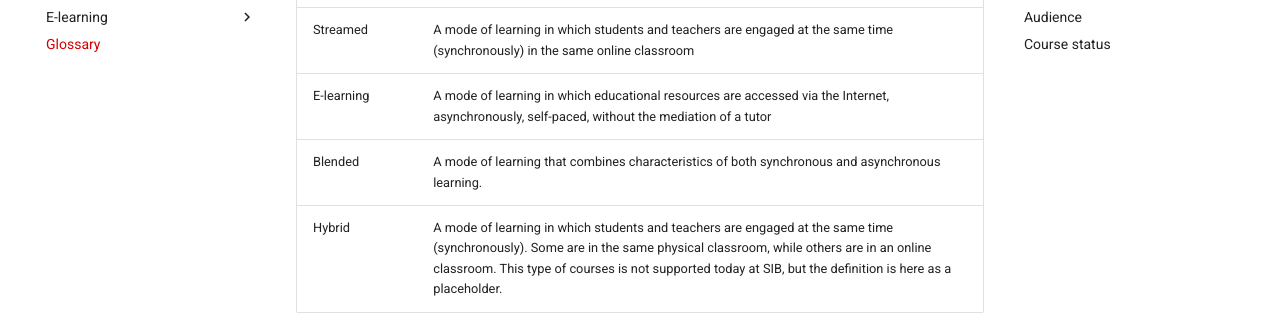
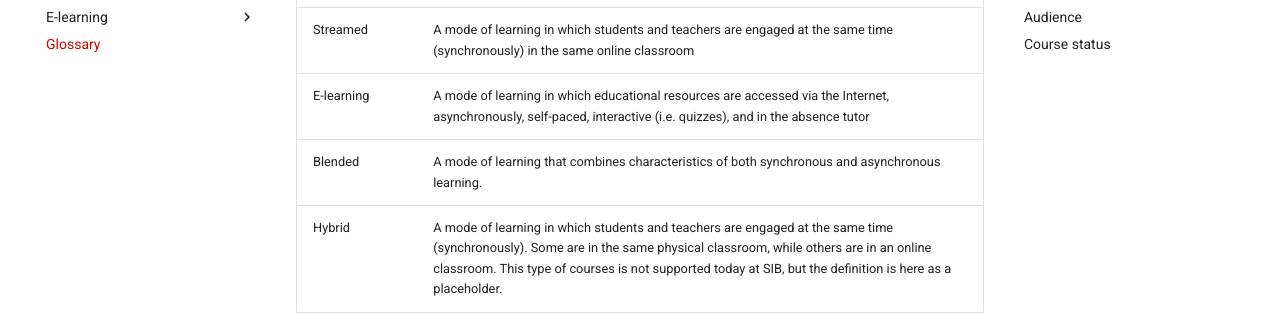
Before and after one commit to sib-swiss/training-cookbook, an MkDocs documentation site: the page built from docs/Glossary.md, in a window 1280 px wide and 900 px high, scrolled down 639 px. Shown: the part 172-487 px from the top of the window. Built offline with MkDocs 1.6.1 and Material for MkDocs 9.7.7, drawn with Linux system fonts in a browser that asks for light colours; comment, search, counter and statistics services are not loaded.

```diff
--- a/docs/Glossary.md
+++ b/docs/Glossary.md
@@ -22,7 +22,7 @@
 | ------------------------- | ------------------------------------ |
 | In person               | A mode of learning in which students and teachers are engaged at the same time (synchronously) in the same physical classroom   |
 | Streamed                | A mode of learning in which students and teachers are engaged at the same time (synchronously) in the same online classroom  |
-| E-learning              | A mode of learning in which educational resources are accessed via the Internet, asynchronously, self-paced, without the mediation of a tutor  |
+| E-learning              | A mode of learning in which educational resources are accessed via the Internet, asynchronously, self-paced, interactive (i.e. quizzes), and in the absence tutor  |
 | Blended                 | A mode of learning that combines characteristics of both synchronous and asynchronous learning.   |
 | Hybrid                  | A mode of learning in which students and teachers are engaged at the same time (synchronously). Some are in the same physical classroom, while others are in an online classroom. This type of courses is not supported today at SIB, but the definition is here as a placeholder.  |
 
```
Also changed, not shown: docs/topic/training_needs.md (+1 -1 lines).
